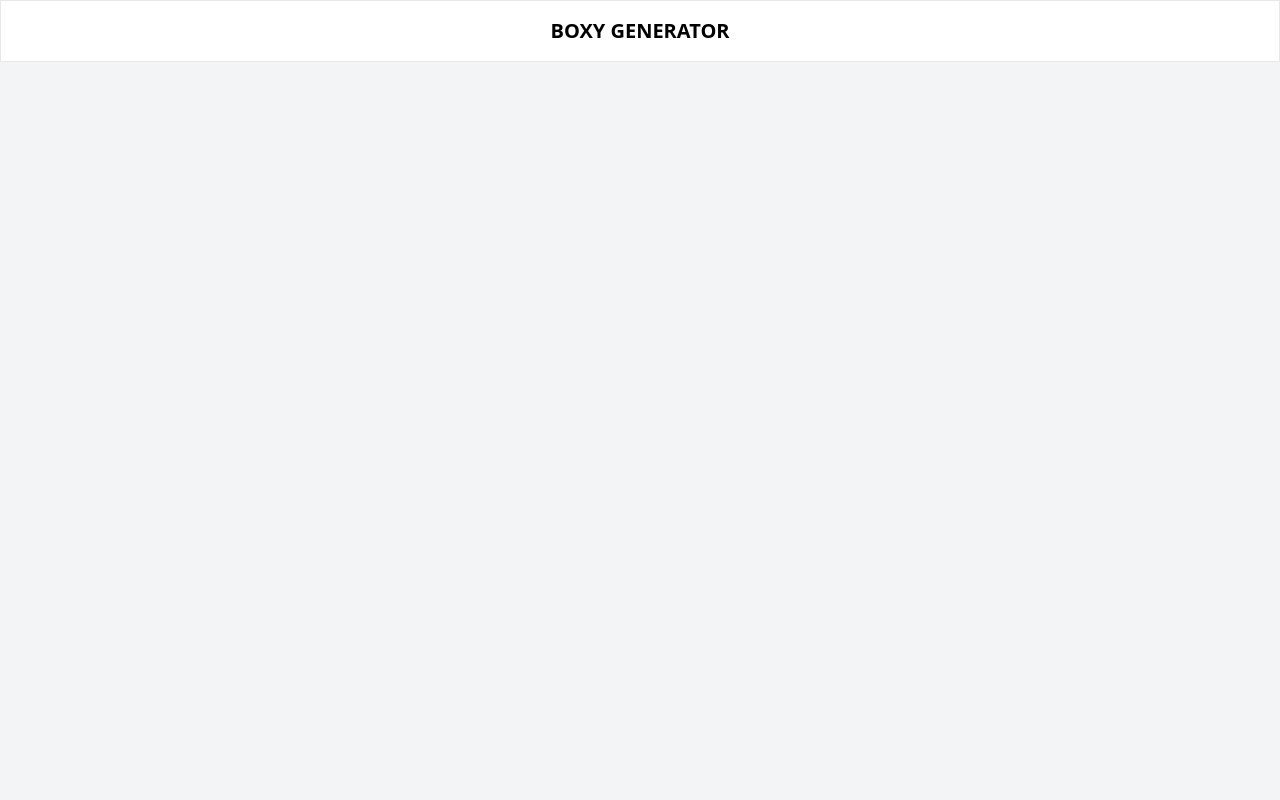
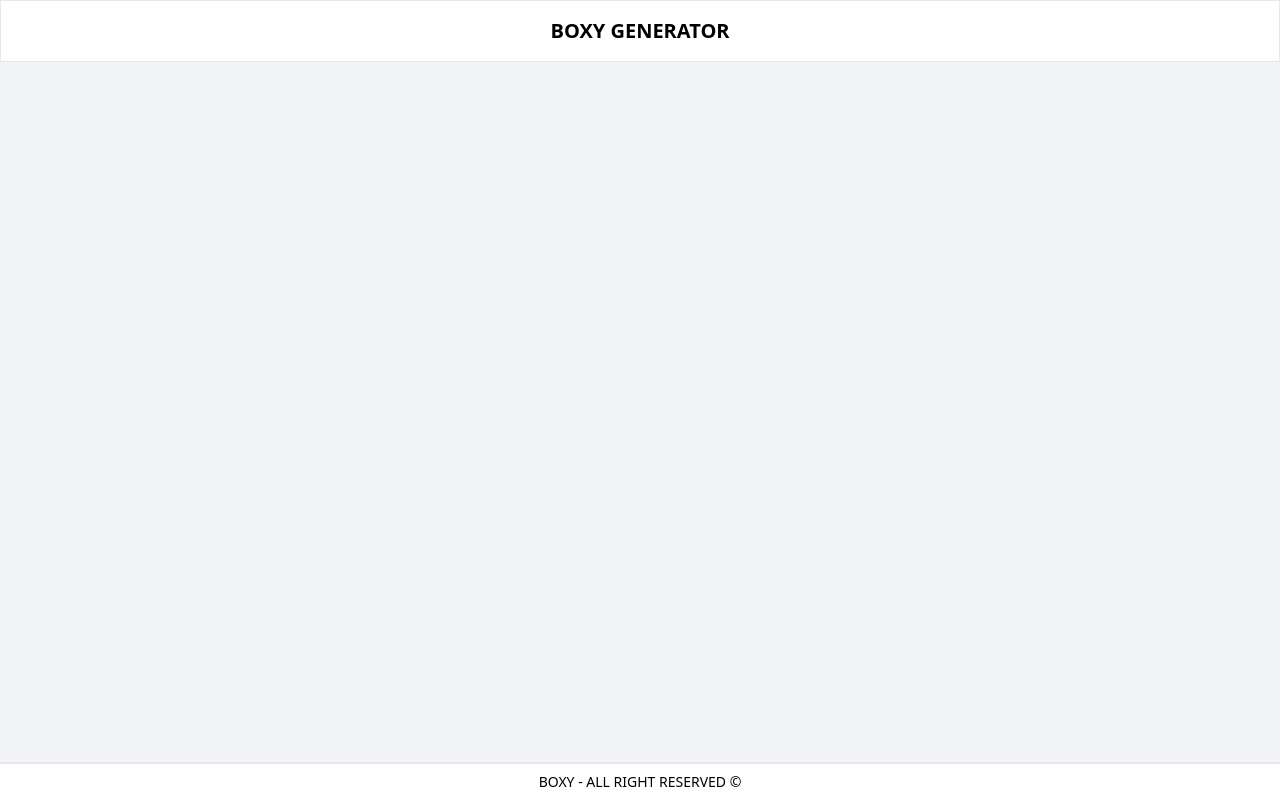
Before and after one commit to Abdourahamane10/box-shadow-generator, a React (Vite) app: page / in a window 1280 px wide. Built offline with nearby package versions, Linux system fonts and the light colour scheme.

Commit message:
Affichage du composent Footer dans App.jsx

```diff
--- a/src/App.jsx
+++ b/src/App.jsx
@@ -1,4 +1,5 @@
 import Header from "./components/Header";
+import Footer from "./components/Footer";
 function App() {
   return (
     <div className="min-h-screen flex flex-col">
@@ -7,7 +8,7 @@ function App() {
       </main>
       {/* <LeftSide/> */}
       {/* <Visualization/> */}
-      {/* <Footer/> */}
+      <Footer/>
     </div>
   );
 }
```
